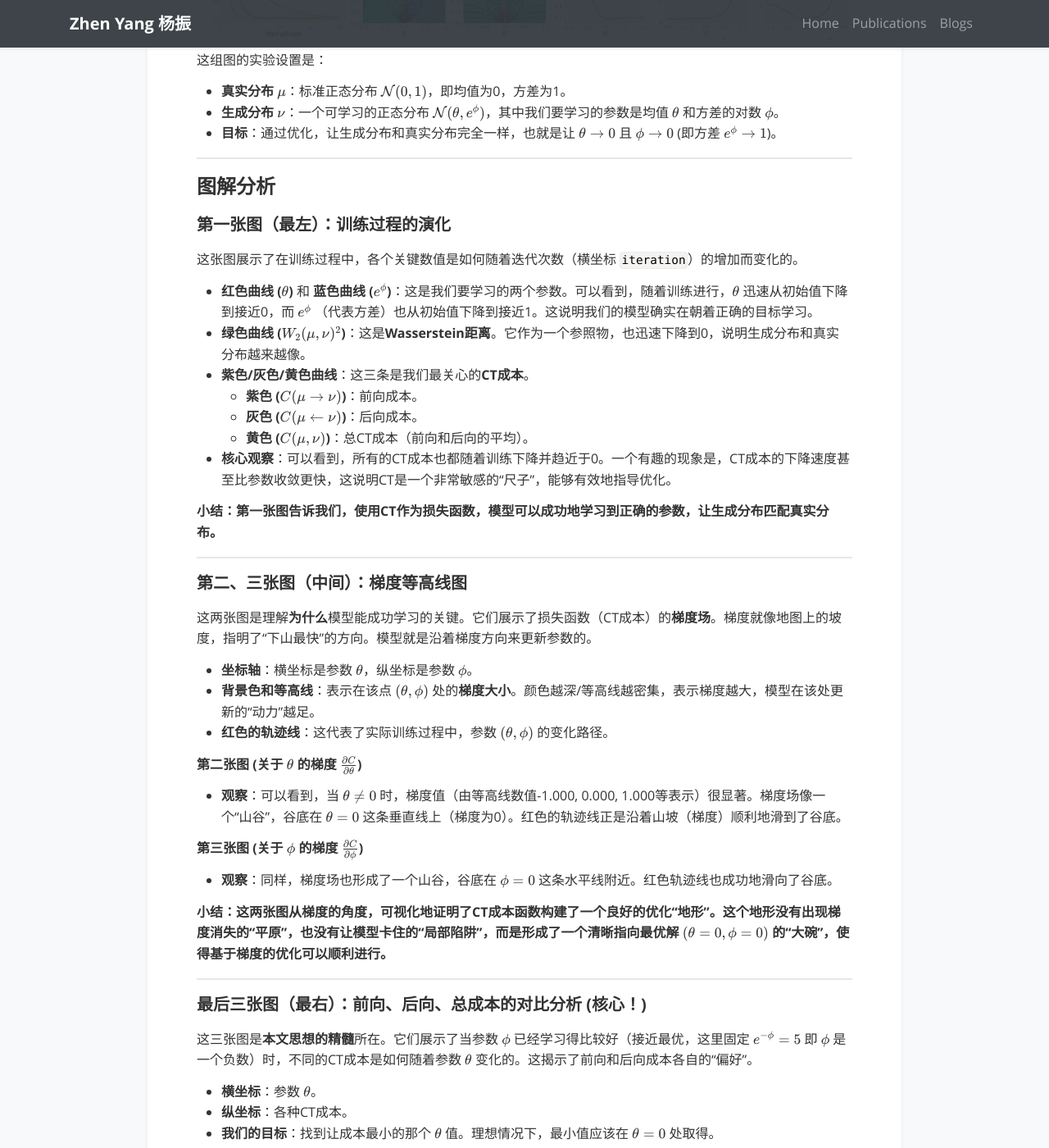
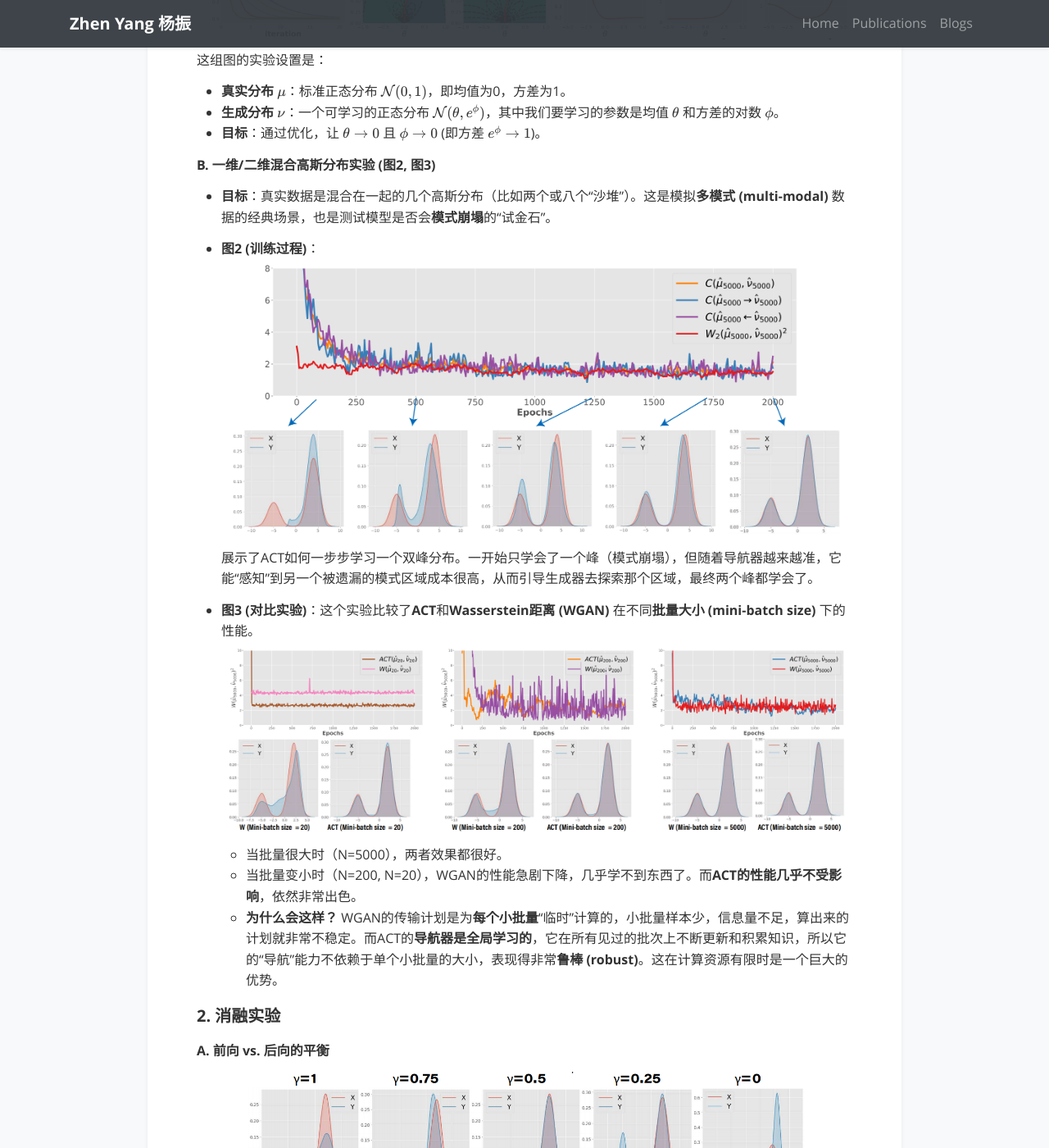
Before and after one commit to MichaelYeung2004/michaelyeung2004.github.io, a Jekyll site: the page built from _blogs/2026-01-16-research-notes.md, in a window 1280 px wide and 1400 px high, scrolled down 5497 px. Shown: the whole window at 82% size. Built offline with Jekyll 4.4.1, drawn with Linux system fonts in a browser that asks for light colours; nearby versions of some CDN libraries; a style sheet for code colours, icons or effects is not loaded; some of the changed text lies outside the part shown.

```diff
--- a/_blogs/2026-01-16-research-notes.md
+++ b/_blogs/2026-01-16-research-notes.md
@@ -183,71 +183,18 @@
 这组图的实验设置是：
 *   **真实分布** $\mu$：标准正态分布 $\mathcal{N}(0, 1)$，即均值为0，方差为1。
 *   **生成分布** $\nu$：一个可学习的正态分布 $\mathcal{N}(\theta, e^\phi)$，其中我们要学习的参数是均值 $\theta$ 和方差的对数 $\phi$。
-*   **目标**：通过优化，让生成分布和真实分布完全一样，也就是让 $\theta \to 0$ 且 $\phi \to 0$ (即方差 $e^\phi \to 1$)。
-
----
-
-### **图解分析**
-
-#### **第一张图（最左）：训练过程的演化**
-
-这张图展示了在训练过程中，各个关键数值是如何随着迭代次数（横坐标 `iteration`）的增加而变化的。
-
-*   **红色曲线 ($\theta$)** 和 **蓝色曲线 ($e^\phi$)**：这是我们要学习的两个参数。可以看到，随着训练进行，$\theta$ 迅速从初始值下降到接近0，而 $e^\phi$ （代表方差）也从初始值下降到接近1。这说明我们的模型确实在朝着正确的目标学习。
-*   **绿色曲线 ($W_2(\mu, \nu)^2$)**：这是**Wasserstein距离**。它作为一个参照物，也迅速下降到0，说明生成分布和真实分布越来越像。
-*   **紫色/灰色/黄色曲线**：这三条是我们最关心的**CT成本**。
-    *   **紫色 ($C(\mu \to \nu)$)**：前向成本。
-    *   **灰色 ($C(\mu \leftarrow \nu)$)**：后向成本。
-    *   **黄色 ($C(\mu, \nu)$)**：总CT成本（前向和后向的平均）。
-*   **核心观察**：可以看到，所有的CT成本也都随着训练下降并趋近于0。一个有趣的现象是，CT成本的下降速度甚至比参数收敛更快，这说明CT是一个非常敏感的“尺子”，能够有效地指导优化。
-
-**小结：第一张图告诉我们，使用CT作为损失函数，模型可以成功地学习到正确的参数，让生成分布匹配真实分布。**
-
----
-
-#### **第二、三张图（中间）：梯度等高线图**
-
-这两张图是理解**为什么**模型能成功学习的关键。它们展示了损失函数（CT成本）的**梯度场**。梯度就像地图上的坡度，指明了“下山最快”的方向。模型就是沿着梯度方向来更新参数的。
-
-*   **坐标轴**：横坐标是参数 $\theta$，纵坐标是参数 $\phi$。
-*   **背景色和等高线**：表示在该点 $(\theta, \phi)$ 处的**梯度大小**。颜色越深/等高线越密集，表示梯度越大，模型在该处更新的“动力”越足。
-*   **红色的轨迹线**：这代表了实际训练过程中，参数 $(\theta, \phi)$ 的变化路径。
-
-**第二张图 (关于 $\theta$ 的梯度 $\frac{\partial C}{\partial \theta}$)**
-*   **观察**：可以看到，当 $\theta \ne 0$ 时，梯度值（由等高线数值-1.000, 0.000, 1.000等表示）很显著。梯度场像一个“山谷”，谷底在 $\theta=0$ 这条垂直线上（梯度为0）。红色的轨迹线正是沿着山坡（梯度）顺利地滑到了谷底。
-
-**第三张图 (关于 $\phi$ 的梯度 $\frac{\partial C}{\partial \phi}$)**
-*   **观察**：同样，梯度场也形成了一个山谷，谷底在 $\phi=0$ 这条水平线附近。红色轨迹线也成功地滑向了谷底。
-
-**小结：这两张图从梯度的角度，可视化地证明了CT成本函数构建了一个良好的优化“地形”。这个地形没有出现梯度消失的“平原”，也没有让模型卡住的“局部陷阱”，而是形成了一个清晰指向最优解 $(\theta=0, \phi=0)$ 的“大碗”，使得基于梯度的优化可以顺利进行。**
-
----
-
-#### **最后三张图（最右）：前向、后向、总成本的对比分析 (核心！)**
-
-这三张图是**本文思想的精髓**所在。它们展示了当参数 $\phi$ 已经学习得比较好（接近最优，这里固定 $e^{-\phi}=5$ 即 $\phi$ 是一个负数）时，不同的CT成本是如何随着参数 $\theta$ 变化的。这揭示了前向和后向成本各自的“偏好”。
-
-*   **横坐标**：参数 $\theta$。
-*   **纵坐标**：各种CT成本。
-*   **我们的目标**：找到让成本最小的那个 $\theta$ 值。理想情况下，最小值应该在 $\theta=0$ 处取得。
-
-**第四张图 ($C(\mu \to \nu)$，前向成本)**
-*   **观察**：这条曲线的**最低点在 $\theta$ 大于0的地方**。
-*   **解读**：这意味着，如果只用前向成本来优化，模型会倾向于学习一个比真实分布更“胖”（方差更大）且均值略有偏差的分布。为什么？因为前向成本的目标是**覆盖 (Covering)** 所有真实样本。为了确保每一个真实样本（来自 $\mathcal{N}(0, 1)$）都能被低成本地“服务”到，生成一个更宽泛的分布是“最安全”的策略。这就是**模式覆盖**行为的体现。
-
-**第五张图 ($C(\mu \leftarrow \nu)$，后向成本)**
-*   **观察**：这条曲线的**最低点在 $\theta$ 远小于0的地方**。成本在 $\theta$ 较小的时候非常平坦，然后急剧上升。
-*   **解读**：如果只用后向成本来优化，模型会倾向于学习一个均值偏差很大且可能非常窄的分布。后向成本的目标是确保**生成的每一个样本都是高质量的**（即落在真实分布的高密度区域）。为了达到这个目的，最简单的策略就是**模式崩塌 (Mode Collapse)**：只生成那些最有把握的、最靠近真实分布中心的样本。它不在乎是否覆盖了所有真实样本，只在乎自己生成的别出错。这就是**模式搜寻 (Mode Seeking)** 行为的体现。
-
-**第六张图 ($C(\mu, \nu)$，总CT成本)**
-*   **观察**：这条曲线是前两条曲线的完美结合。它的**最低点正好在 $\theta=0$ 附近**。
-*   **解读**：前向成本像一个“左拉”的力，防止模型模式崩塌，鼓励它去探索和覆盖。后向成本像一个“右拉”的力，防止模型生成垃圾样本，鼓励它提升质量。当这两个力被**加权平均**后，它们达到了完美的**平衡**，最终将模型的参数引导到了正确的、不偏不倚的最优解上。
+*   **目标**：通过优化，让 $\theta \to 0$ 且 $\phi \to 0$ (即方差 $e^\phi \to 1$)。
 
 **B. 一维/二维混合高斯分布实验 (图2, 图3)**
 
 *   **目标**：真实数据是混合在一起的几个高斯分布（比如两个或八个“沙堆”）。这是模拟**多模式 (multi-modal)** 数据的经典场景，也是测试模型是否会**模式崩塌**的“试金石”。
-*   **图2 (训练过程)**：展示了ACT如何一步步学习一个双峰分布。一开始只学会了一个峰（模式崩塌），但随着导航器越来越准，它能“感知”到另一个被遗漏的模式区域成本很高，从而引导生成器去探索那个区域，最终两个峰都学会了。
-*   **图3 (对比实验)**：这个实验非常关键。它比较了**ACT**和**Wasserstein距离 (WGAN)** 在不同**批量大小 (mini-batch size)** 下的性能。
+* **图2 (训练过程)**：
+  ![image-20260120163757792](https://michaelyeung2004.github.io/assets/image-20260120163757792.png)
+
+  展示了ACT如何一步步学习一个双峰分布。一开始只学会了一个峰（模式崩塌），但随着导航器越来越准，它能“感知”到另一个被遗漏的模式区域成本很高，从而引导生成器去探索那个区域，最终两个峰都学会了。
+*   **图3 (对比实验)**：这个实验比较了**ACT**和**Wasserstein距离 (WGAN)** 在不同**批量大小 (mini-batch size)** 下的性能。
+    ![image-20260120163703101](https://michaelyeung2004.github.io/assets/image-20260120163703101.png)
+
     *   当批量很大时（N=5000），两者效果都很好。
     *   当批量变小时（N=200, N=20），WGAN的性能急剧下降，几乎学不到东西了。而**ACT的性能几乎不受影响**，依然非常出色。
     *   **为什么会这样？** WGAN的传输计划是为**每个小批量**“临时”计算的，小批量样本少，信息量不足，算出来的计划就非常不稳定。而ACT的**导航器是全局学习的**，它在所有见过的批次上不断更新和积累知识，所以它的“导航”能力不依赖于单个小批量的大小，表现得非常**鲁棒 (robust)**。这在计算资源有限时是一个巨大的优势。
```
Also changed, not shown: assets/image-20260120163703101.png (added), assets/image-20260120163757792.png (added).
